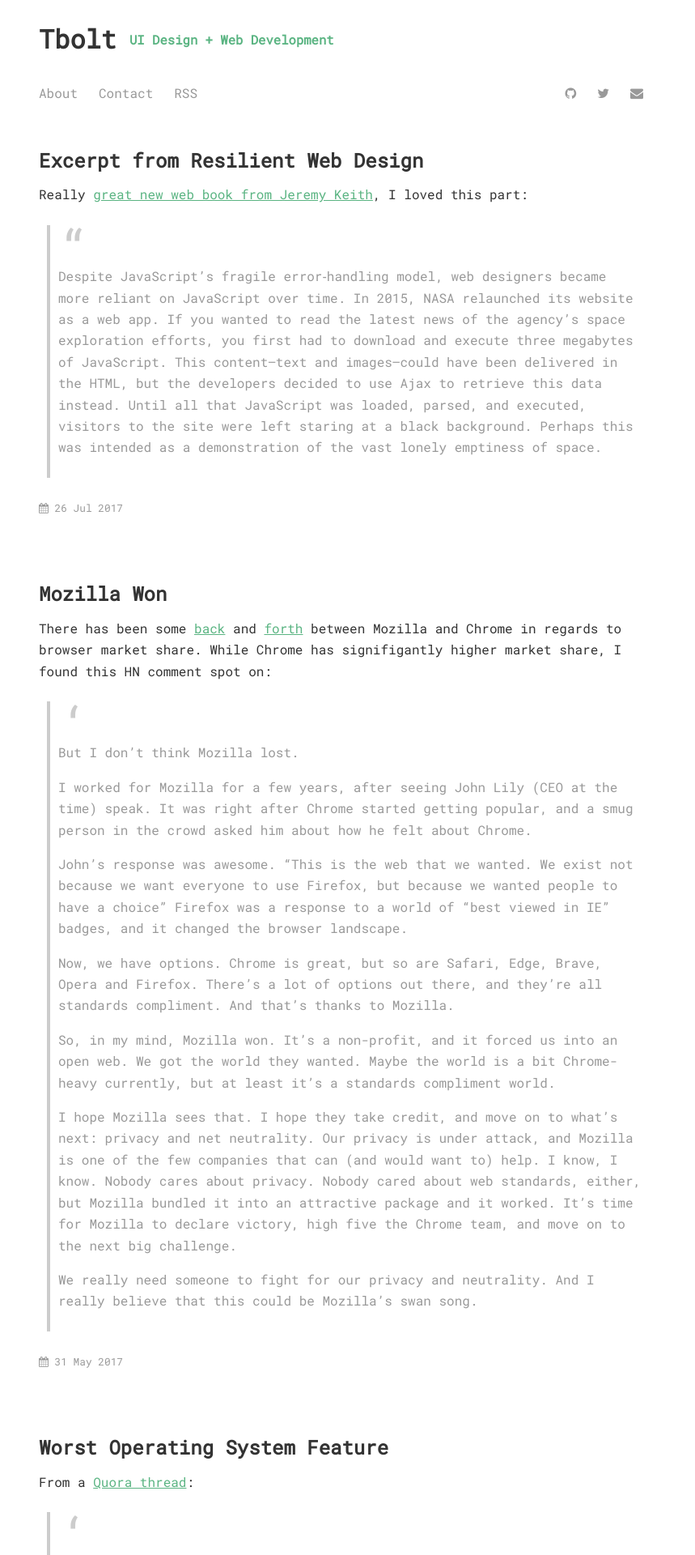
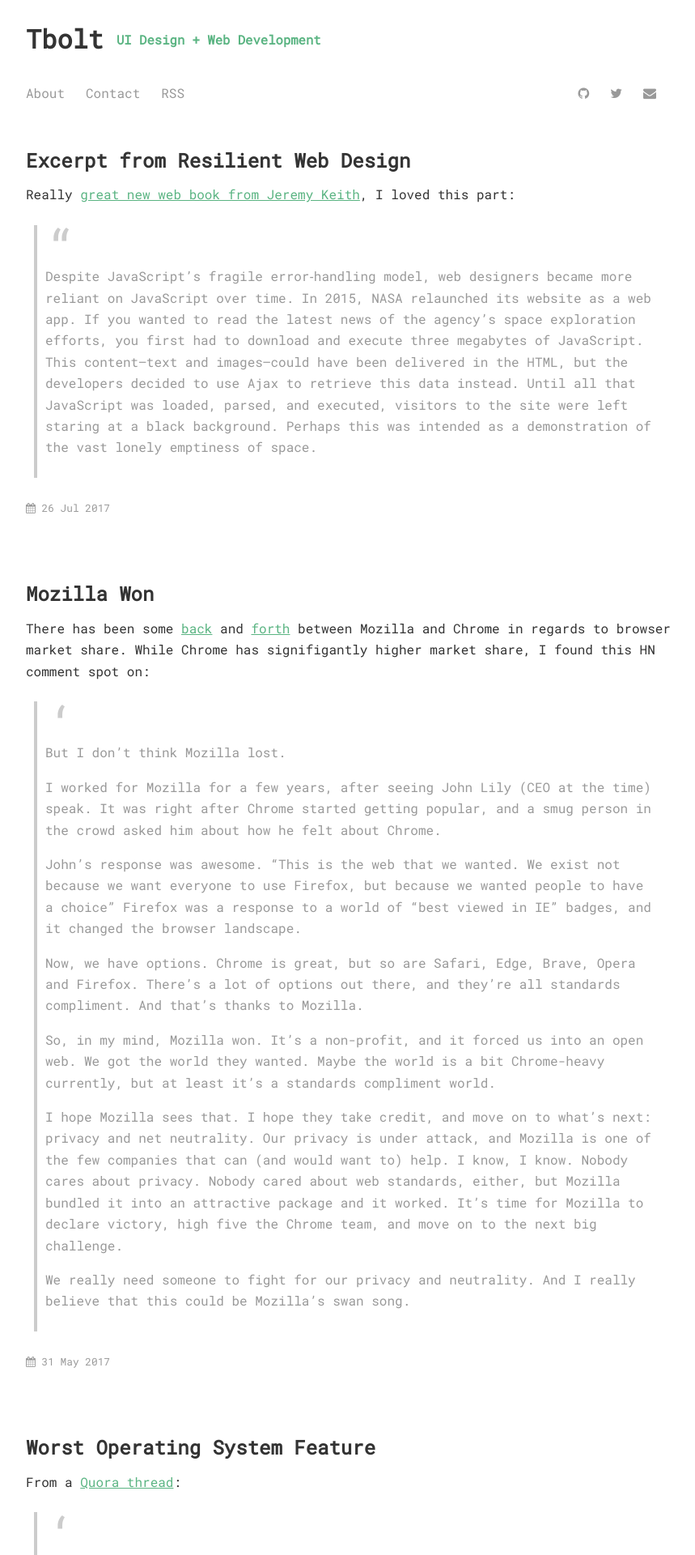
Before and after one commit to tbolt/tbolt.space, a Jekyll site: the page built from index.html, in a window 1280 px wide. Shown: the top 1920 px of the page at 81% size, without its empty margins (208-1067 px from the left). Built offline with Jekyll 4.4.1, drawn with Linux system fonts in a browser that asks for light colours; nearby versions of some CDN libraries; the list of posts is cut into pages by our own code.

Commit message:
update to max container width

```diff
--- a/assets/css/main.css
+++ b/assets/css/main.css
@@ -88,7 +88,7 @@
   .container {
     margin-left: auto;
     margin-right: auto;
-    max-width: 60vw;
+    max-width: 50rem;
   }
 }
 /*
```
